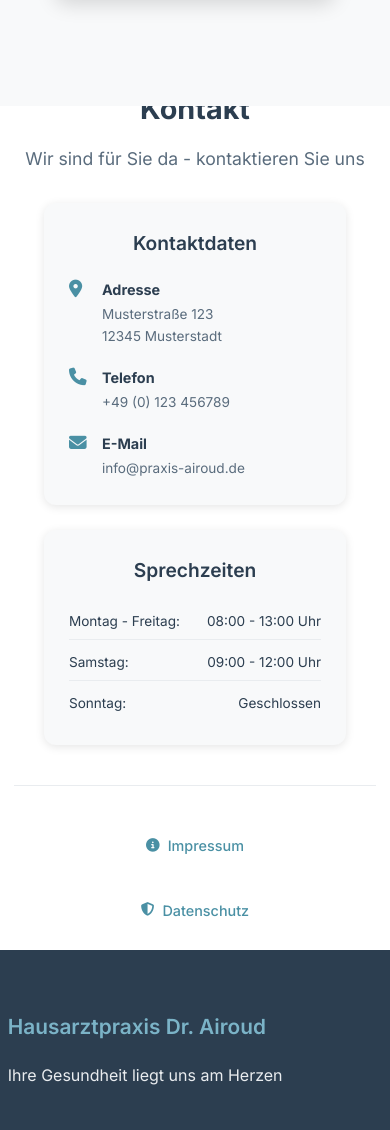
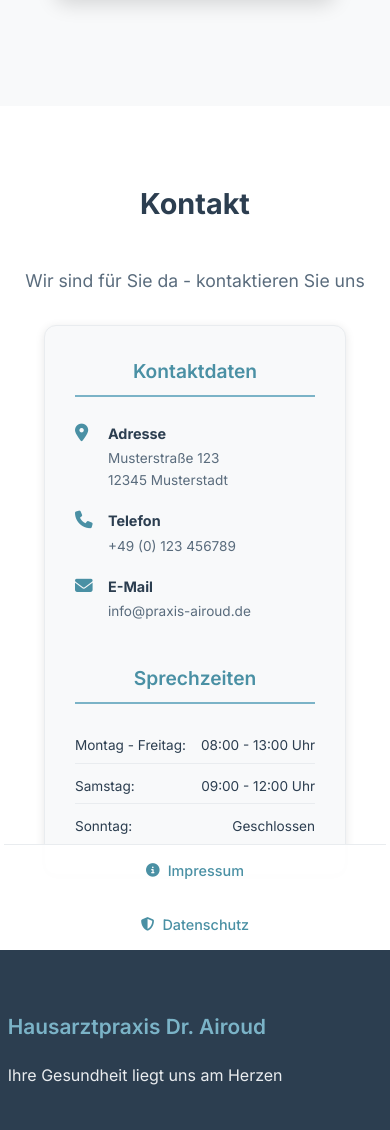
Before and after one commit to paladinsbasti/Hausarztpraxis-Airoud---Website, a PHP site: page / in a window 390 px wide. Shown: the part 2426-3556 px from the top of the page. Run offline with PHP 8.4, Linux system fonts and the light colour scheme; some libraries are stand-ins or nearby versions.

Commit message:
GOOD Contact! Still some room for improv.

```diff
--- a/index.html
+++ b/index.html
@@ -195,6 +195,7 @@
             <div class="contact-content">
                 <div class="contact-info">
                     <div class="info-card">
+                        <div class="info-section">
                             <h3>Kontaktdaten</h3>
                             <div class="info-item">
                                 <i class="fas fa-map-marker-alt"></i>
@@ -219,7 +220,7 @@
                             </div>
                         </div>
 
-                    <div class="info-card">
+                        <div class="info-section">
                             <h3>Sprechzeiten</h3>
                             <div class="opening-hours">
                                 <div class="hours-item">
@@ -233,6 +234,7 @@
                                 <div class="hours-item">
                                     <span>Sonntag:</span>
                                     <span>Geschlossen</span>
+                                </div>
                             </div>
                         </div>
                     </div>
--- a/styles.css
+++ b/styles.css
@@ -590,11 +590,12 @@ section {
     max-width: 98%;
     width: 100%;
     margin: 0 auto;
-    padding: 80px 1% 30px;
+    padding: 80px 1% 50px;
     height: 100%;
     display: flex;
     flex-direction: column;
     justify-content: center;
+    position: relative;
 }
 
 .contact-section h2 {
@@ -602,7 +603,7 @@ section {
     font-size: 1.9rem;
     font-weight: 700;
     color: var(--text-dark);
-    margin-bottom: 12px;
+    margin-bottom: 40px;
 }
 
 .contact-content {
@@ -616,27 +617,33 @@ section {
 }
 
 .contact-info {
-    display: grid;
-    grid-template-columns: 1fr 1fr;
-    gap: 80px;
+    display: flex;
+    justify-content: center;
     width: 100%;
     padding: 0 30px;
 }
 
 .info-card {
     background: var(--background-light);
-    padding: 25px;
+    padding: 40px;
     border-radius: var(--border-radius);
     box-shadow: var(--shadow-light);
     width: 100%;
+    max-width: 900px;
+    display: grid;
+    grid-template-columns: 1fr 1fr;
+    gap: 60px;
+    border: 1px solid var(--gray-light);
 }
 
-.info-card h3 {
-    font-size: 1.2rem;
+.info-section h3 {
+    font-size: 1.3rem;
     font-weight: 600;
-    color: var(--text-dark);
-    margin-bottom: 20px;
-    text-align: center;
+    color: var(--primary-color);
+    margin-bottom: 25px;
+    text-align: left;
+    border-bottom: 2px solid var(--accent-color);
+    padding-bottom: 8px;
 }
 
 .info-item {
@@ -692,15 +699,20 @@ section {
 /* Legal References */
 .legal-references {
     width: 100%;
-    margin: 40px 0 0 0;
+    margin: 0;
+    position: absolute;
+    bottom: 0;
+    left: 0;
+    right: 0;
 }
 
 .legal-links {
     display: flex;
     justify-content: center;
     gap: 60px;
-    padding: 40px 30px 40px;
+    padding: 8px 30px 8px;
     border-top: 1px solid var(--gray-light);
+    background: rgba(255, 255, 255, 0.95);
 }
 
 .legal-link {
@@ -1060,16 +1072,26 @@ section {
     }
 
     .contact-info {
+        padding: 0 30px;
+    }
+
+    .info-card {
         grid-template-columns: 1fr;
-        gap: 25px;
-        padding: 0 30px;
+        gap: 40px;
+        max-width: 600px;
+        padding: 30px;
+    }
+
+    .info-section h3 {
+        text-align: center;
+        font-size: 1.2rem;
     }
 
     .legal-links {
         flex-direction: column;
-        gap: 25px;
+        gap: 15px;
         align-items: center;
-        padding: 40px 30px 40px;
+        padding: 6px 30px 6px;
     }
 
     .services-grid {
```
Lines whose indentation alone changed are shown as unchanged.
